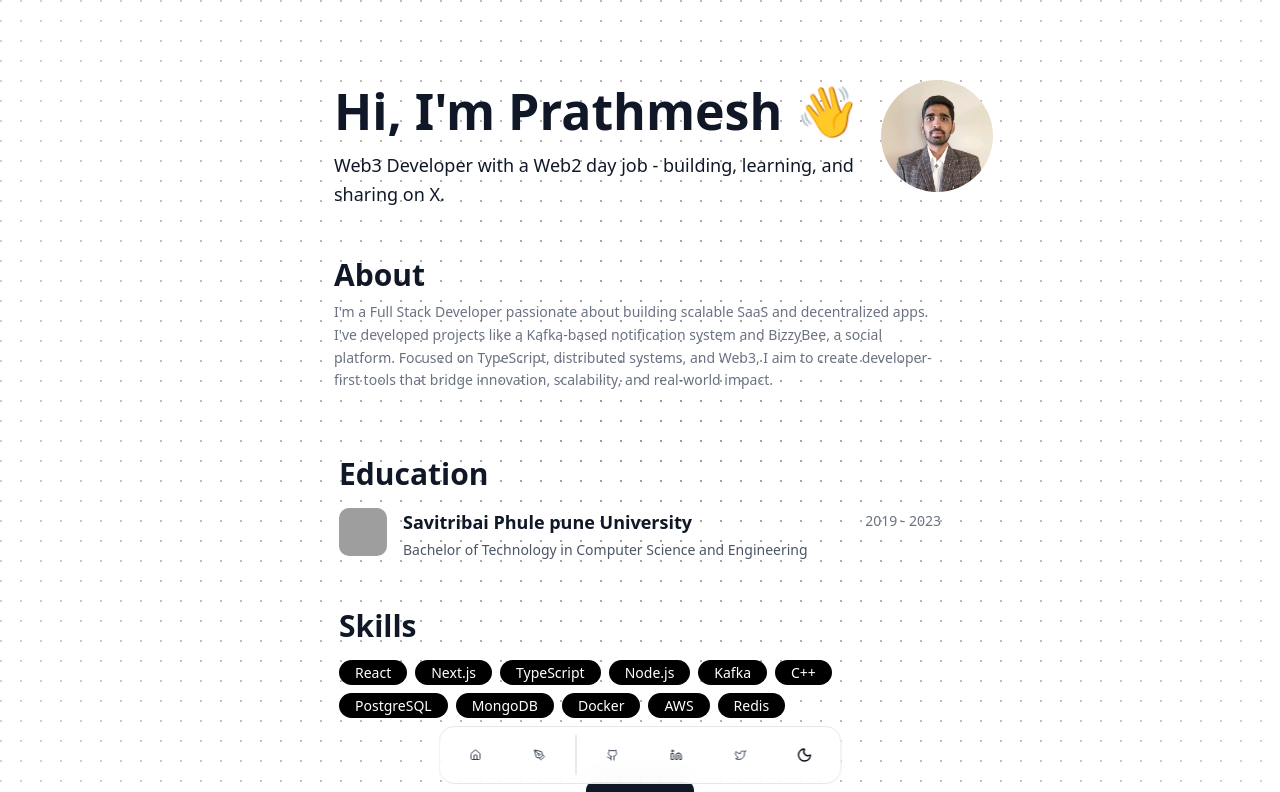
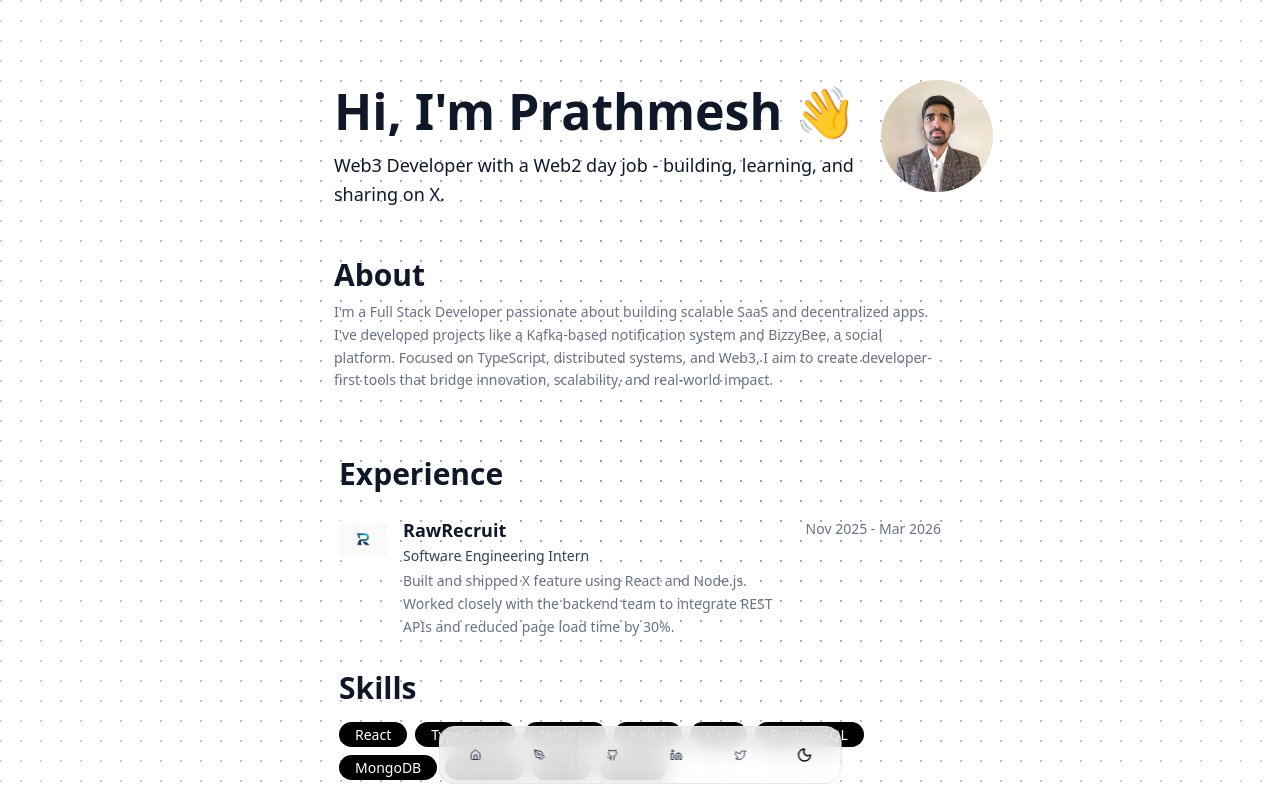
Before and after one commit to prathmeshladkat/prathmeshladkatTech, a Next.js app: page / in a window 1280 px wide. Shown: the top 792 px of the page. Built offline with nearby package versions, Linux system fonts and the light colour scheme; grey boxes are pictures that could not be loaded.

Commit message:
experince section added

```diff
--- a/src/app/page.tsx
+++ b/src/app/page.tsx
@@ -1,10 +1,12 @@
 "use client";
 
 import About from "@/components/about";
-import EducationSkills from "@/components/education";
+import Education from "@/components/education";
+import Experience from "@/components/experience";
 import Footer from "@/components/footer";
 import DockNavbar from "@/components/navbar";
 import Project from "@/components/project";
+import Skills from "@/components/skills";
 import { DotPattern } from "@/components/ui/dot-pattern";
 import { cn } from "@/lib/utils";
 
@@ -27,8 +29,10 @@ export default function Home() {
       <main className="relative w-full flex flex-col items-center">
         <div className="w-full max-w-[1400px]">
           <About />
-          <EducationSkills />
+          <Experience />
+          <Skills />
           <Project />
+          <Education />
           <Footer />
           <div className="fixed bottom-4 pt-2 left-1/2 -translate-x-1/2 flex flex-col items-center z-50">
             <DockNavbar />
--- a/src/components/education.tsx
+++ b/src/components/education.tsx
@@ -1,33 +1,17 @@
 import Image from "next/image";
 import React from "react";
 
-const EducationSkills = () => {
+const Education = () => {
   const education = {
-    logo: "https://images.unsplash.com/photo-1562774053-701939374585?w=64&h=64&fit=crop",
+    logo: "/collee.jpg",
     university: "Savitribai Phule pune University",
     degree: "Bachelor of Technology in Computer Science and Engineering",
     year: "2019 - 2023",
     link: "#",
   };
 
-  const skills = [
-    "React",
-    "Next.js",
-    "TypeScript",
-    "Node.js",
-    "Kafka",
-    "C++",
-    "PostgreSQL",
-    "MongoDB",
-    "Docker",
-    "AWS",
-    "Redis",
-  ];
-
   return (
     <div className="w-full max-w-[650px] mx-auto px-6 py-4">
-      {/* Education Section */}
-      <div className="mb-12">
       <h2 className="text-3xl font-bold mb-4 text-gray-900 dark:text-white">
         Education
       </h2>
@@ -41,9 +25,9 @@ const EducationSkills = () => {
         {/* University Logo */}
         <div className="flex-shrink-0">
           <Image
-              width={"64"}
-              height={"64"}
-              src="/collee.jpg"
+            width={48}
+            height={48}
+            src={education.logo}
             alt={education.university}
             className="w-12 h-12 rounded-lg object-cover"
           />
@@ -67,27 +51,7 @@ const EducationSkills = () => {
         </div>
       </a>
     </div>
-
-      {/* Skills Section */}
-      <div>
-        <h2 className="text-3xl font-bold mb-4 text-gray-900 dark:text-white">
-          Skills
-        </h2>
-
-        <div className="flex flex-wrap gap-2">
-          {skills.map((skill, index) => (
-            <span
-              key={index}
-              className="px-4 py-1.5 bg-black dark:bg-white text-white dark:text-black text-sm font-medium rounded-full"
-              style={{ height: "25px", display: "flex", alignItems: "center" }}
-            >
-              {skill}
-            </span>
-          ))}
-        </div>
-      </div>
-    </div>
   );
 };
 
-export default EducationSkills;
+export default Education;
--- /dev/null
+++ b/src/components/experience.tsx
@@ -0,0 +1,69 @@
+import Image from "next/image";
+import React from "react";
+
+const Experience = () => {
+  const experiences = [
+    {
+      logo: "/company1.jpg", // put your company logo in public/
+      company: "RawRecruit",
+      role: "Software Engineering Intern",
+      duration: "Nov 2025 - Mar 2026",
+      description:
+        "Built and shipped X feature using React and Node.js. Worked closely with the backend team to integrate REST APIs and reduced page load time by 30%.",
+      link: "https://www.linkedin.com/company/rawrecruit-campustocubicle/",
+    },
+  ];
+
+  return (
+    <div className="w-full max-w-[650px] mx-auto px-6 py-4">
+      <h2 className="text-3xl font-bold mb-6 text-gray-900 dark:text-white">
+        Experience
+      </h2>
+
+      <div className="flex flex-col gap-6">
+        {experiences.map((exp, index) => (
+          <a
+            key={index}
+            href={exp.link}
+            target="_blank"
+            rel="noopener noreferrer"
+            className="flex items-start gap-4 group"
+          >
+            {/* Company Logo */}
+            <div className="flex-shrink-0">
+              <Image
+                width={48}
+                height={48}
+                src={exp.logo}
+                alt={exp.company}
+                className="w-12 h-12 rounded-lg object-cover"
+              />
+            </div>
+
+            {/* Details */}
+            <div className="flex-1">
+              <h3 className="text-lg font-semibold text-gray-900 dark:text-white group-hover:text-blue-600 dark:group-hover:text-blue-400 transition-colors">
+                {exp.company}
+              </h3>
+              <p className="text-sm font-medium text-gray-700 dark:text-gray-300 mt-0.5">
+                {exp.role}
+              </p>
+              <p className="text-sm text-gray-500 dark:text-gray-400 mt-1 leading-relaxed">
+                {exp.description}
+              </p>
+            </div>
+
+            {/* Duration */}
+            <div className="flex-shrink-0">
+              <span className="text-sm text-gray-500 dark:text-gray-400 whitespace-nowrap">
+                {exp.duration}
+              </span>
+            </div>
+          </a>
+        ))}
+      </div>
+    </div>
+  );
+};
+
+export default Experience;
--- /dev/null
+++ b/src/components/skills.tsx
@@ -0,0 +1,38 @@
+import React from "react";
+
+const Skills = () => {
+  const skills = [
+    "React",
+    "TypeScript",
+    "Node.js",
+    "Kafka",
+    "C++",
+    "PostgreSQL",
+    "MongoDB",
+    "Docker",
+    "GCP",
+    "Redis",
+  ];
+
+  return (
+    <div className="w-full max-w-[650px] mx-auto px-6 py-4">
+      <h2 className="text-3xl font-bold mb-4 text-gray-900 dark:text-white">
+        Skills
+      </h2>
+
+      <div className="flex flex-wrap gap-2">
+        {skills.map((skill, index) => (
+          <span
+            key={index}
+            className="px-4 py-1.5 bg-black dark:bg-white text-white dark:text-black text-sm font-medium rounded-full"
+            style={{ height: "25px", display: "flex", alignItems: "center" }}
+          >
+            {skill}
+          </span>
+        ))}
+      </div>
+    </div>
+  );
+};
+
+export default Skills;
```
Also changed, not shown: public/company1.jpg (added). Lines whose indentation alone changed are shown as unchanged.
